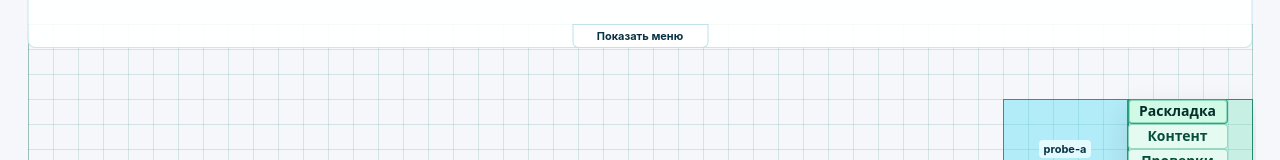
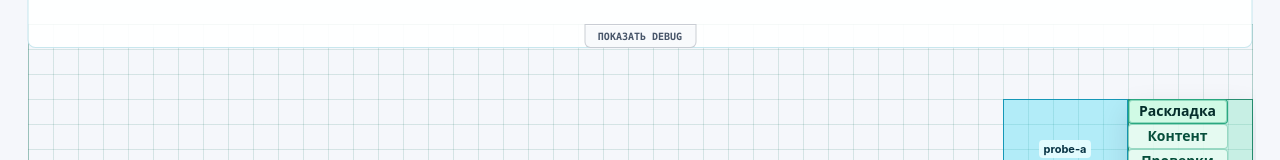
Before and after one commit to danko-pro/Danko-Adaptive-Engine, a React (Vite) app: page / in a window 1280 px wide. Shown: the top 160 px of the page. Built offline with nearby package versions, Linux system fonts and the light colour scheme.

Commit message:
Rename debug probe panel toggle

```diff
--- a/src/debug/debug.css
+++ b/src/debug/debug.css
@@ -1837,7 +1837,7 @@
 
 .grid-operation-probe-panel-toggle {
   justify-self: center;
-  min-width: 156px;
+  min-width: 112px;
   margin: 0 0 -1px;
   border-top-left-radius: 0;
   border-top-right-radius: 0;
@@ -1877,12 +1877,26 @@
 .grid-operation-probe-panel .grid-operation-probe-panel-toggle {
   align-self: stretch;
   justify-self: center;
-  min-width: 136px;
+  min-width: 112px;
   min-height: var(--operation-probe-toggle-height);
   margin: 0 0 -1px;
+  border-color: rgba(51, 65, 85, 0.24);
   border-top-left-radius: 0;
   border-top-right-radius: 0;
-  font-size: 11px;
+  color: #475569;
+  background: rgba(248, 250, 252, 0.92);
+  box-shadow: inset 0 1px 0 rgba(255, 255, 255, 0.72);
+  font-family: ui-monospace, SFMono-Regular, Menlo, monospace;
+  font-size: 10px;
+  font-weight: 800;
+  letter-spacing: 0;
+  text-transform: uppercase;
+}
+
+.grid-operation-probe-panel .grid-operation-probe-panel-toggle:hover {
+  border-color: rgba(51, 65, 85, 0.38);
+  color: #334155;
+  background: rgba(241, 245, 249, 0.96);
 }
 
 .grid-operation-probe-panel button.is-active {
--- a/src/debug/operations/GridOperationProbePanel.jsx
+++ b/src/debug/operations/GridOperationProbePanel.jsx
@@ -186,10 +186,10 @@ export function GridOperationProbePanel({
         className="grid-operation-probe-panel-toggle"
         type="button"
         aria-expanded={!collapsed}
-        title={collapsed ? "Развернуть рабочее меню" : "Свернуть рабочее меню вверх"}
+        title={collapsed ? "Развернуть debug-панель" : "Свернуть debug-панель"}
         onClick={onToggleCollapsed}
       >
-        {collapsed ? "Показать меню" : "Свернуть меню"}
+        {collapsed ? "Показать debug" : "Свернуть debug"}
       </button>
     </div>
   );
```
